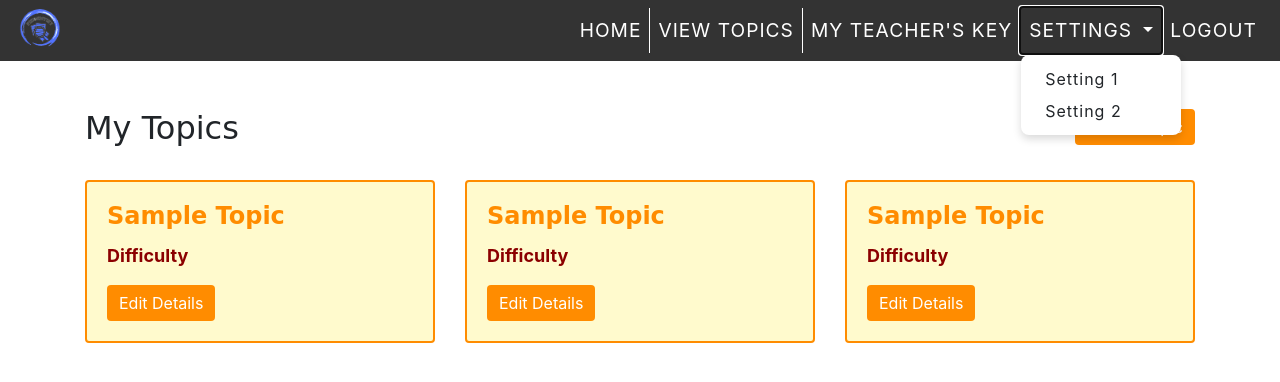
After one commit to Accerly13/PicDentify, a Django app: page /dashboard/setting in a window 1280 px wide, after a click on "SETTINGS". The commit adds this page. Shown: the top 382 px of the page. Run offline with Django 4.2, Linux system fonts and the light colour scheme; some libraries are stand-ins or nearby versions.

Commit message:
add setting page

```diff
--- a/pages/urls.py
+++ b/pages/urls.py
@@ -10,6 +10,7 @@ urlpatterns = [
     path('', views.LoginPage.as_view(), name='login'),
     path('dashboard/', views.Dashboard.as_view(), name='dashboard'),
     path('dashboard', views.Dashboard.as_view(), name='dashboard'),
+    path('dashboard/setting', views.SettingPage.as_view(), name='settingpage'),
     path('studentdashboard/', views.StudentDashboard.as_view(), name='studentdashboard'),
     path('studentdashboard/studentactivity/', views.StudentActivity.as_view(), name='studentactivity'),
     path('studentdashboard/studentactivity', views.StudentActivity.as_view(), name='studentactivity'),
@@ -18,4 +19,5 @@ urlpatterns = [
     path('logout_view', views.logout_view, name='logout_view'),
     path('studentlogin/', views.StudentLogin.as_view(), name='studentlogin'),
     path('studentlogin', views.StudentLogin.as_view(), name='studentlogin'),
+
 ]
--- a/pages/views.py
+++ b/pages/views.py
@@ -412,3 +412,7 @@ class StudentLogin(TemplateView):
                 return JsonResponse({'adminKeyVerify': True})
             except:
                 return JsonResponse({'adminKeyVerify': False})
+
+
+class SettingPage(TemplateView):
+    template_name = 'settingPage.html'
--- /dev/null
+++ b/templates/settingPage.html
@@ -0,0 +1,334 @@
+<!DOCTYPE html>
+<html lang="en">
+<head>
+    {% load static %}
+    <title>My Topics</title>
+    <meta charset="utf-8">
+    <meta name="viewport" content="width=device-width, initial-scale=1">
+    <link rel="stylesheet" href="https://maxcdn.bootstrapcdn.com/bootstrap/4.5.2/css/bootstrap.min.css">
+    <script src="https://ajax.googleapis.com/ajax/libs/jquery/3.5.1/jquery.min.js"></script>
+    <script src="https://cdnjs.cloudflare.com/ajax/libs/popper.js/1.16.0/umd/popper.min.js"></script>
+    <script src="https://maxcdn.bootstrapcdn.com/bootstrap/4.5.2/js/bootstrap.min.js"></script>
+
+  <style>
+    body {
+      background-color: #ffebcd00; /* PeachPuff */
+    }
+
+    h1, h2, h3, h4, h5, h6 {
+      font-family: 'Luckiest Guy', cursive;
+    }
+
+    .container {
+      margin-top: 30px;
+    }
+
+    .card {
+      background-color: #fffacd; /* LemonChiffon */
+      border: 2px solid #ff8c00; /* DarkOrange */
+      transition: box-shadow 0.3s ease-in-out;
+    }
+
+    .card:hover {
+      box-shadow: 5px 5px 15px #ff8c00; /* DarkOrange */
+    }
+
+    .card-title {
+      font-size: 24px;
+      font-weight: bold;
+      color: #ff8c00; /* DarkOrange */
+    }
+
+    .card-text {
+      font-size: 18px;
+      font-weight: bold;
+      color: #8b0000; /* DarkRed */
+    }
+
+    .btn-primary {
+      background-color: #ff8c00; /* DarkOrange */
+      border: none;
+    }
+
+    .btn-primary:hover {
+      background-color: #ff4500; /* OrangeRed */
+      border: none;
+    }
+
+    .btn-primary:focus {
+      box-shadow: none;
+    }
+
+    .btn-primary:active {
+      background-color: #8b0000; /* DarkRed */
+      border: none;
+    }
+
+    .modal-header {
+      background-color: #ff8c00; /* DarkOrange */
+      color: white;
+      border-bottom: none;
+    }
+
+    .modal-footer {
+      border-top: none;
+    }
+
+    .form-group label {
+      font-weight: bold;
+    }
+    .navbar-brand {
+          font-size: 2rem;
+        }
+        .logo-img {
+          max-height: 50px;
+        }
+        .nav-link {
+          font-size: 1.2rem;
+          text-transform: uppercase;
+          letter-spacing: 1px;
+          color: #fff;
+        }
+        .nav-link:hover {
+          color: #007bff;
+        }
+        .dropdown-menu {
+          border: none;
+          box-shadow: 0 4px 8px rgba(0, 0, 0, 0.15);
+          border-radius: 0.5rem;
+        }
+        .dropdown-item {
+          font-size: 1rem;
+          letter-spacing: 1px;
+          color: #212529;
+        }
+        .dropdown-item:hover {
+          background-color: #f8f9fa;
+        }
+
+        .navbar-nav .nav-link {
+          transition: background-color 0.3s ease, color 0.3s ease;
+        }
+
+          .navbar-nav .nav-link:hover {
+          background-color: #5442a1;
+          color: #fff;
+        }
+
+        .navbar {
+          padding: 0;
+      }
+  </style>
+
+</head>
+<body>
+    <!-- Navbar -->
+    <nav class="navbar navbar-expand-lg navbar-light bg-light">
+        <div style="background-color: #333;" class="container-fluid">
+          <a style="color: #fff;" class="navbar-brand" href="#">
+            <img src="{% static 'img/logo.png' %}" alt="" class="logo-img">
+          </a>
+          <button class="navbar-toggler" type="button" data-toggle="collapse" data-target="#navbarNav" aria-controls="navbarNav" aria-expanded="false" aria-label="Toggle navigation">
+            <span class="navbar-toggler-icon"></span>
+          </button>
+          <div class="collapse navbar-collapse" id="navbarNav">
+            <ul class="navbar-nav ml-auto">
+              <li class="nav-item active" style="border-right: 1px solid white;">
+                <a style="color: #fff;" class="nav-link" href="/dashboard">Home</a>
+              </li>
+              <li class="nav-item active" style="border-right: 1px solid white;">
+                <a style="color: #fff;" class="nav-link" href="/dashboard/setting">View Topics</a>
+              </li>
+              <li class="nav-item" style="border-right: 1px solid white;">
+                <a style="color: #fff;" class="nav-link" onclick="showPopUp()">My Teacher's Key</a>
+              </li>
+              <li class="nav-item dropdown" style="border-right: 1px solid white;">
+                <a style="color: #fff;" class="nav-link dropdown-toggle" href="#" id="navbarDropdown" role="button" data-toggle="dropdown" aria-haspopup="true" aria-expanded="false">
+                  Settings
+                </a>
+                <div class="dropdown-menu" aria-labelledby="navbarDropdown">
+                  <a class="dropdown-item" href="#">Setting 1</a>
+                  <a class="dropdown-item" href="#">Setting 2</a>
+                </div>
+              </li>
+              <li class="nav-item">
+                <a style="color: #fff;" class="nav-link" href="/logout_view">Logout</a>
+              </li>
+            </ul>
+          </div>
+        </div>
+      </nav>
+
+
+  <div class="container mt-5">
+
+    <div class="row">
+        <div class="col-md-8">
+          <h2>My Topics</h2>
+        </div>
+        <div class="col-md-4">
+          <a href="#" class="btn btn-primary float-right">Create Topic</a>
+        </div>
+      </div>
+
+      <div class="row mt-4">
+
+        <div class="col-md-4">
+          <div class="card">
+            <div class="card-body">
+              <h5 class="card-title">Sample Topic</h5>
+              <p class="card-text">Difficulty</p>
+              <a href="#" class="btn btn-primary" data-toggle="modal" data-target="#editModal1">Edit Details</a>
+            </div>
+          </div>
+        </div>
+
+        <div class="col-md-4">
+          <div class="card">
+            <div class="card-body">
+                <h5 class="card-title">Sample Topic</h5>
+                <p class="card-text">Difficulty</p>
+              <a href="#" class="btn btn-primary" data-toggle="modal" data-target="#editModal2">Edit Details</a>
+            </div>
+          </div>
+        </div>
+
+        <div class="col-md-4">
+          <div class="card">
+            <div class="card-body">
+                <h5 class="card-title">Sample Topic</h5>
+                <p class="card-text">Difficulty</p>
+              <a href="#" class="btn btn-primary" data-toggle="modal" data-target="#editModal3">Edit Details</a>
+            </div>
+          </div>
+        </div>
+      </div>
+    </div>
+
+    <!-- Modal 1 -->
+<div class="modal fade" id="editModal1" tabindex="-1" role="dialog" aria-labelledby="editModal1Label" aria-hidden="true">
+    <div class="modal-dialog" role="document">
+      <div class="modal-content">
+        <div class="modal-header">
+          <h5 class="modal-title" id="editModal1Label">Edit Topic Details</h5>
+          <button type="button" class="close" data-dismiss="modal" aria-label="Close">
+            <span aria-hidden="true">&times;</span>
+          </button>
+        </div>
+        <div class="modal-body">
+          <form>
+            <div class="form-group">
+              <label for="topicTitle1">Title</label>
+              <input type="text" class="form-control" id="topicTitle1" placeholder="Enter title">
+            </div>
+            <div class="form-group">
+              <label for="topicDifficulty1">Difficulty Level</label>
+              <select class="form-control" id="topicDifficulty1">
+                <option>Easy</option>
+                <option>Medium</option>
+                <option>Hard</option>
+              </select>
+            </div>
+            <div class="form-group">
+              <label for="topicDuration1">Time Duration (in minutes)</label>
+              <input type="number" class="form-control" id="topicDuration1" placeholder="Enter time duration">
+            </div>
+            <div class="form-group">
+              <label for="topicWords1">Words (separated by commas)</label>
+              <input type="text" class="form-control" id="topicWords1" placeholder="Enter words">
+            </div>
+          </form>
+        </div>
+        <div class="modal-footer">
+          <button type="button" class="btn btn-secondary" data-dismiss="modal">Close</button>
+          <button type="button" class="btn btn-primary">Save changes</button>
+        </div>
+      </div>
+    </div>
+  </div>
+
+  <!-- Modal 2 -->
+<div class="modal fade" id="editModal2" tabindex="-1" role="dialog" aria-labelledby="editModal2Label" aria-hidden="true">
+    <div class="modal-dialog" role="document">
+      <div class="modal-content">
+        <div class="modal-header">
+          <h5 class="modal-title" id="editModal2Label">Edit Topic Details</h5>
+          <button type="button" class="close" data-dismiss="modal" aria-label="Close">
+            <span aria-hidden="true">&times;</span>
+          </button>
+        </div>
+        <div class="modal-body">
+          <form>
+            <div class="form-group">
+              <label for="topicTitle2">Title</label>
+              <input type="text" class="form-control" id="topicTitle2" placeholder="Enter title">
+            </div>
+            <div class="form-group">
+              <label for="topicDifficulty2">Difficulty Level</label>
+              <select class="form-control" id="topicDifficulty2">
+                <option>Easy</option>
+                <option>Medium</option>
+                <option>Hard</option>
+              </select>
+            </div>
+            <div class="form-group">
+              <label for="topicDuration2">Time Duration (in minutes)</label>
+              <input type="number" class="form-control" id="topicDuration2" placeholder="Enter time duration">
+            </div>
+            <div class="form-group">
+              <label for="topicWords2">Words (separated by commas)</label>
+              <input type="text" class="form-control" id="topicWords2" placeholder="Enter words">
+            </div>
+          </form>
+        </div>
+        <div class="modal-footer">
+          <button type="button" class="btn btn-secondary" data-dismiss="modal">Close</button>
+          <button type="button" class="btn btn-primary">Save changes</button>
+        </div>
+      </div>
+    </div>
+  </div>
+
+  <!-- Modal 3 -->
+<div class="modal fade" id="editModal3" tabindex="-1" role="dialog" aria-labelledby="editModal3Label" aria-hidden="true">
+    <div class="modal-dialog" role="document">
+      <div class="modal-content">
+        <div class="modal-header">
+          <h5 class="modal-title" id="editModal3Label">Edit Topic Details</h5>
+          <button type="button" class="close" data-dismiss="modal" aria-label="Close">
+            <span aria-hidden="true">&times;</span>
+          </button>
+        </div>
+        <div class="modal-body">
+          <form>
+            <div class="form-group">
+              <label for="topicTitle3">Title</label>
+              <input type="text" class="form-control" id="topicTitle3" placeholder="Enter title">
+            </div>
+            <div class="form-group">
+              <label for="topicDifficulty3">Difficulty Level</label>
+              <select class="form-control" id="topicDifficulty3">
+                <option>Easy</option>
+                <option>Medium</option>
+                <option>Hard</option>
+              </select>
+            </div>
+            <div class="form-group">
+              <label for="topicDuration3">Time Duration (in minutes)</label>
+              <input type="number" class="form-control" id="topicDuration3" placeholder="Enter time duration">
+            </div>
+            <div class="form-group">
+              <label for="topicWords3">Words (separated by commas)</label>
+              <input type="text" class="form-control" id="topicWords3" placeholder="Enter words">
+            </div>
+          </form>
+        </div>
+        <div class="modal-footer">
+          <button type="button" class="btn btn-secondary" data-dismiss="modal">Close</button>
+          <button type="button" class="btn btn-primary">Save changes</button>
+        </div>
+      </div>
+    </div>
+  </div>
+</body>
+</html>
--- a/templates/studentActivity.html
+++ b/templates/studentActivity.html
@@ -443,7 +443,7 @@ for (var i = 0; i < buttons.length; i++) {
                     if (jsResponse) {
                         speak("Congratulations! You got it right");
                     } else {
-                        speak("Oops, that wasn't quite right. You'll get it next time!");
+                        speak("Incorrect, You'll get it next time!");
                     }
                 }
             });
```
Also changed, not shown: templates/studentDashboard.html (+1 -124 lines), templates/teacherDashboard.html (+7 -6 lines).
